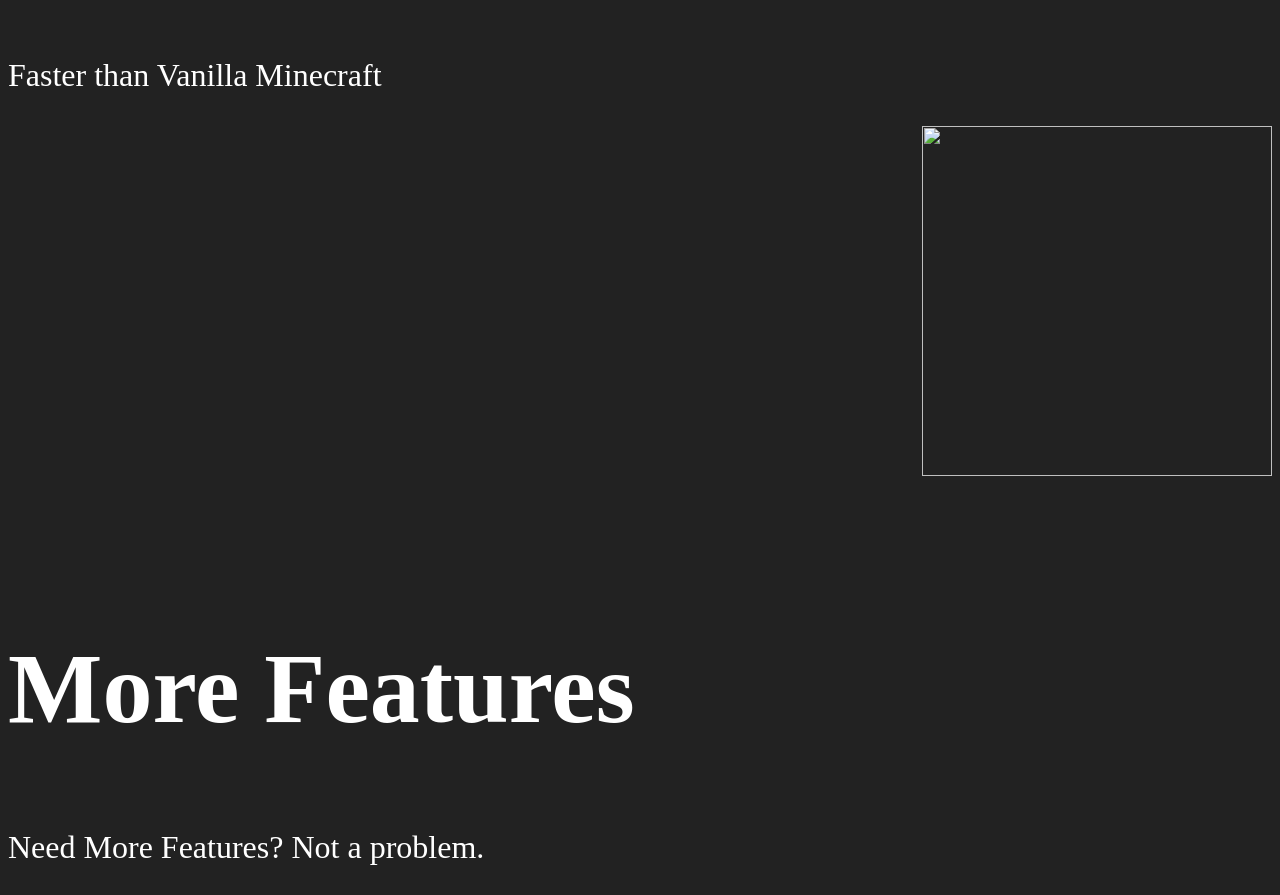
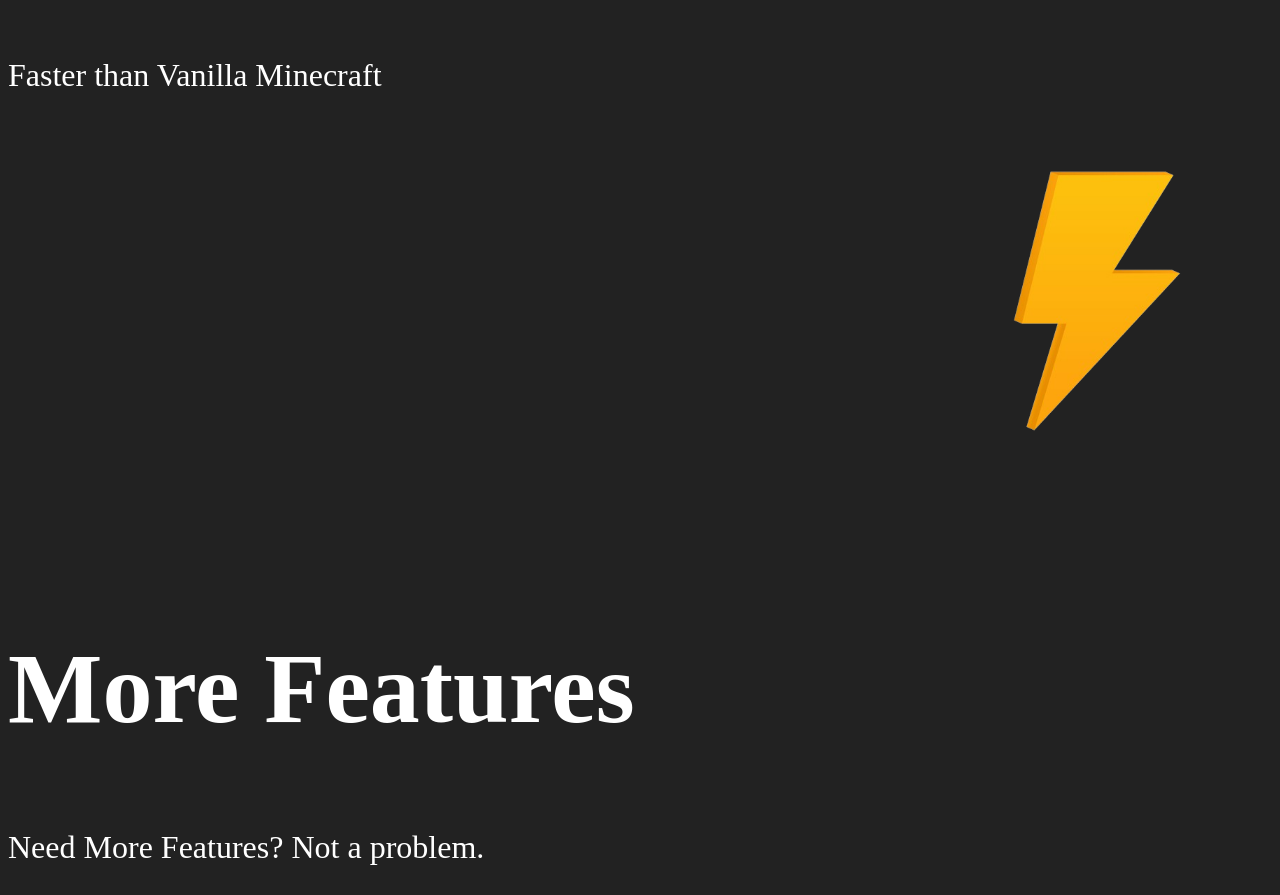
Before and after one commit to gucksim/starred, a plain HTML site: page index.html in a window 1280 px wide. Shown: the part 880-1775 px from the top of the page. Drawn offline with Linux system fonts and the light colour scheme; the site is published under a folder, as on GitHub Pages, so addresses that start at the root find nothing; a web font is replaced by a local one.

Commit message:
Update index.html

```diff
--- a/index.html
+++ b/index.html
@@ -2,7 +2,7 @@
 <html>
     <head>
         <title>Starred - A Minecraft Client</title>
-        <link rel="icon" type="png/jpg" href="/images/thestar-removebg-preview.png">
+        <link rel="icon" type="png/jpg" href="images/thestar-removebg-preview.png">
         <link rel="stylesheet" href="styles/index.css">
         <link rel="preconnect" href="https://fonts.googleapis.com">
 <link rel="preconnect" href="https://fonts.gstatic.com" crossorigin>
@@ -22,7 +22,7 @@
             <h1 class="headertitle">Starred - A Minecraft Client</h1>
         </center>
         <h2 class="faster">Faster</h2>
-        <p class="fasterp">Faster than Vanilla Minecraft</p><img class="fasterimg" src="/images/faster.png">
+        <p class="fasterp">Faster than Vanilla Minecraft</p><img class="fasterimg" src="images/faster.png">
         <br>
         <br>
         <br>
```
